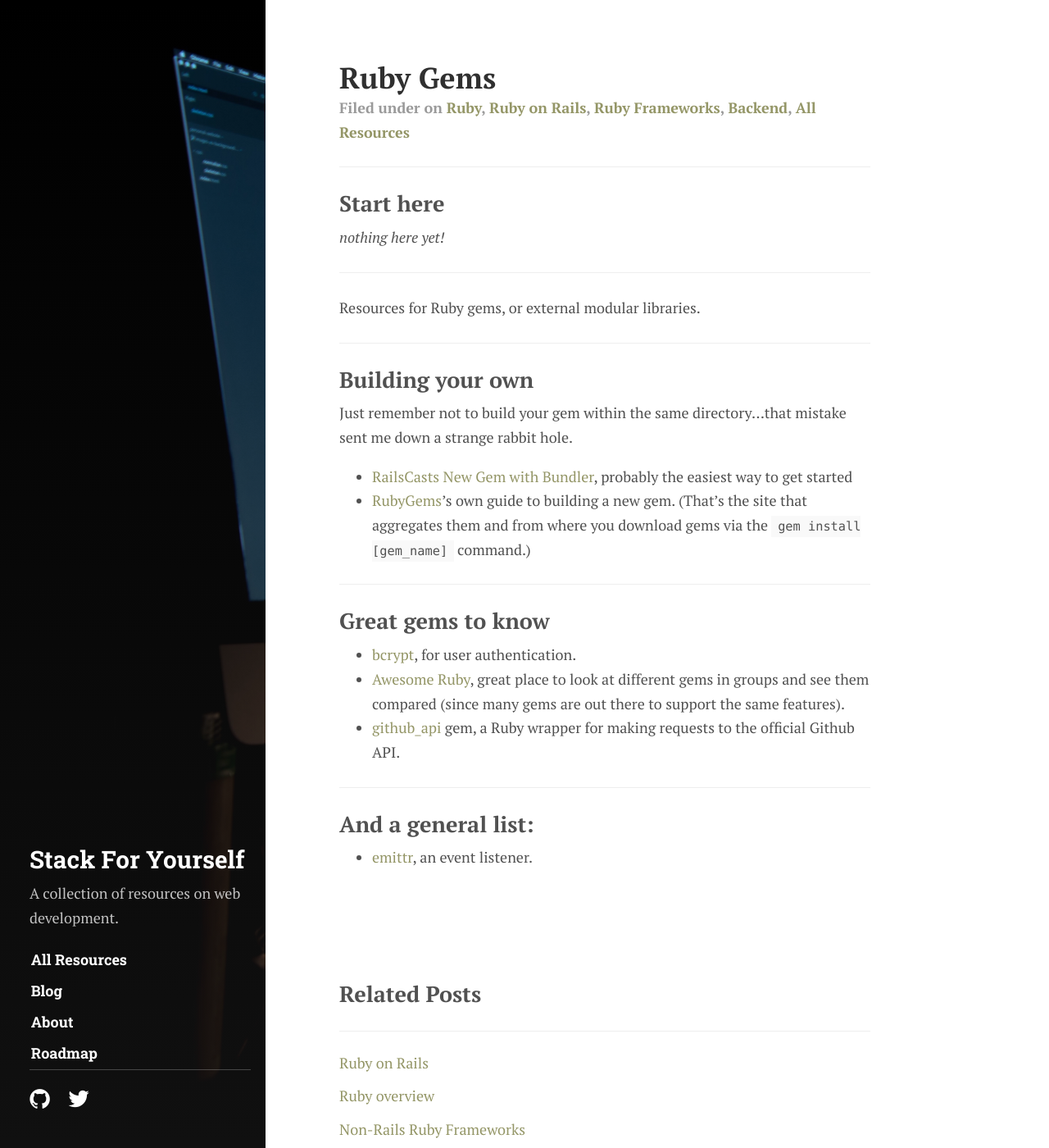
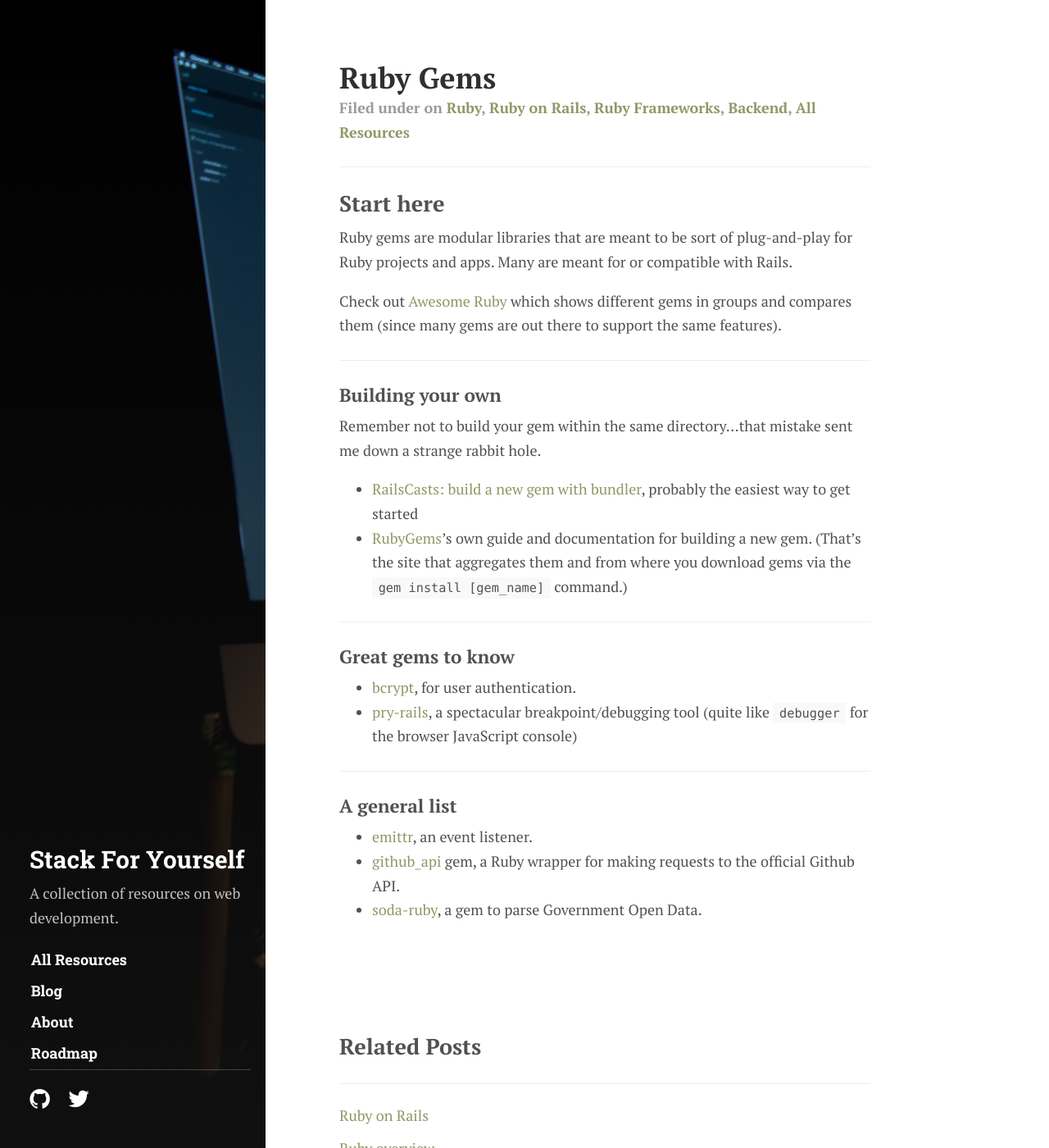
Before and after one commit to mindplace/stack-for-yourself, a Jekyll site: the page built from _posts/2016-07-01-ruby-gems.md, in a window 1280 px wide and 1400 px high. Shown: the whole window at 82% size. Built offline with Jekyll 4.4.1, drawn with Linux system fonts in a browser that asks for light colours; some web fonts are replaced; comment, search, counter and statistics services are not loaded.

```diff
--- a/_posts/2016-07-01-ruby-gems.md
+++ b/_posts/2016-07-01-ruby-gems.md
@@ -6,29 +6,26 @@
 ---
 
 ## Start here
-*nothing here yet!*
+Ruby gems are modular libraries that are meant to be sort of plug-and-play for Ruby projects and apps. Many are meant for or compatible with Rails.
+
+Check out [Awesome Ruby](https://ruby.libhunt.com/) which shows different gems in groups and compares them (since many gems are out there to support the same features).
+<hr>
+
+### Building your own
+Remember not to build your gem within the same directory...that mistake sent me down a strange rabbit hole.
+
+* [RailsCasts: build a new gem with bundler](http://railscasts.com/episodes/245-new-gem-with-bundler), probably the easiest way to get started
+* [RubyGems](http://guides.rubygems.org/rubygems-basics/)'s own guide and documentation for building a new gem. (That's the site that aggregates them and from where you download gems via the `gem install [gem_name]` command.)
 
 <hr>
 
-Resources for Ruby gems, or external modular libraries.
+### Great gems to know
+* [bcrypt](https://github.com/codahale/bcrypt-ruby), for user authentication.
+* [pry-rails](https://github.com/rweng/pry-rails), a spectacular breakpoint/debugging tool (quite like `debugger` for the browser JavaScript console)
 
 <hr>
 
-## Building your own
-Just remember not to build your gem within the same directory...that mistake sent me down a strange rabbit hole.
-
-* [RailsCasts New Gem with Bundler](http://railscasts.com/episodes/245-new-gem-with-bundler), probably the easiest way to get started
-* [RubyGems](http://guides.rubygems.org/rubygems-basics/)'s own guide to building a new gem. (That's the site that aggregates them and from where you download gems via the `gem install [gem_name]` command.)
-
-<hr>
-
-## Great gems to know
-* [bcrypt](https://github.com/codahale/bcrypt-ruby), for user authentication.
-* [Awesome Ruby](https://ruby.libhunt.com/), great place to look at different gems in groups and see
-them compared (since many gems are out there to support the same features).
+### A general list
+* [emittr](https://github.com/talyssonoc/emittr), an event listener.
 * [github_api](https://github.com/piotrmurach/github) gem, a Ruby wrapper for making requests to the official Github API.
-
-<hr>
-
-## And a general list:
-* [emittr](https://github.com/talyssonoc/emittr), an event listener.
+* [soda-ruby](https://github.com/socrata/soda-ruby), a gem to parse Government Open Data.
```
Also changed, not shown: _layouts/blog-by-tag-for-blog-only.html (added, +35 -0 lines), _layouts/post-for-blog.html (added, +44 -0 lines), _posts/2016-05-01-open-apis.md (+7 -6 lines), _posts/2016-05-01-supporting-codebase-at-work.md (+6 -0 lines), _posts/2016-08-22-accessing-apis-with-ruby.md (added, +62 -0 lines), roadmap.md (+1 -1 lines), tag/blog.md (+1 -1 lines), public/img/endpoint.png (added).
